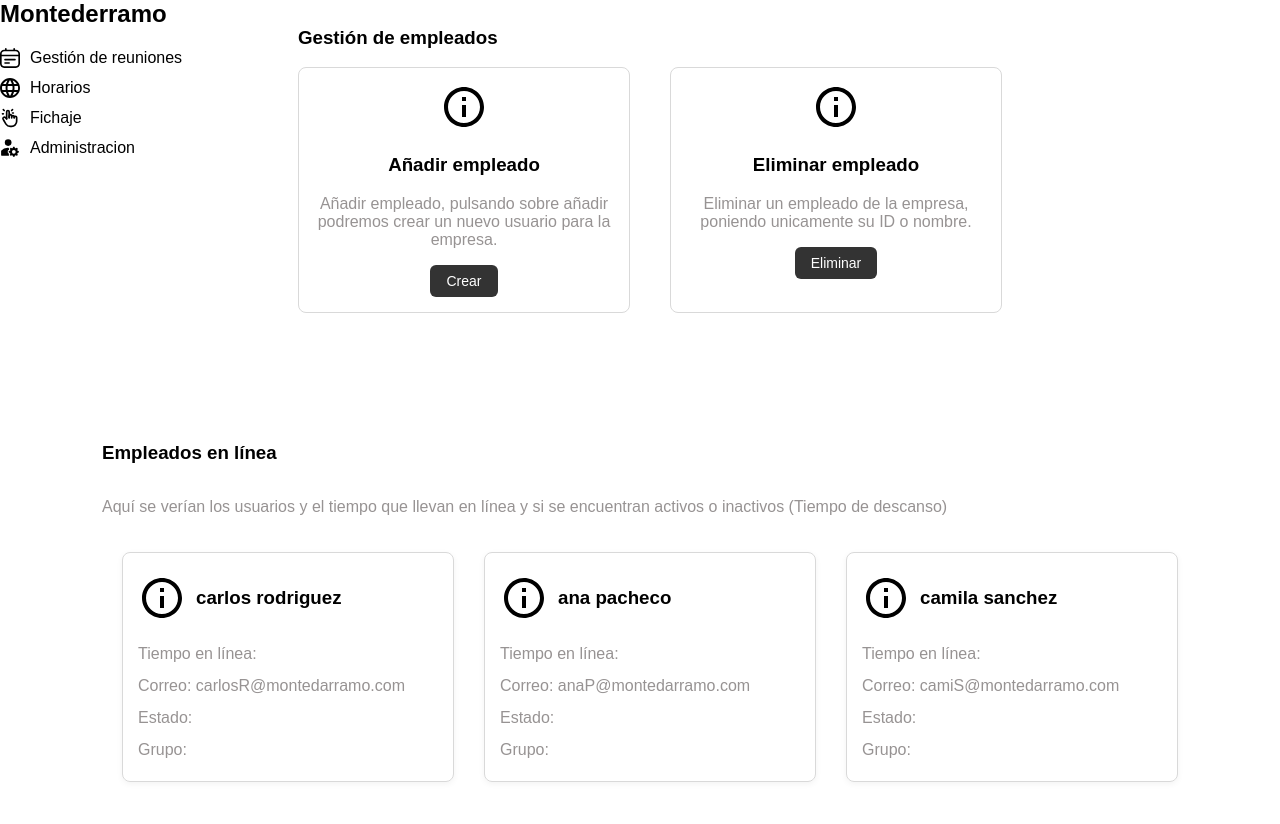
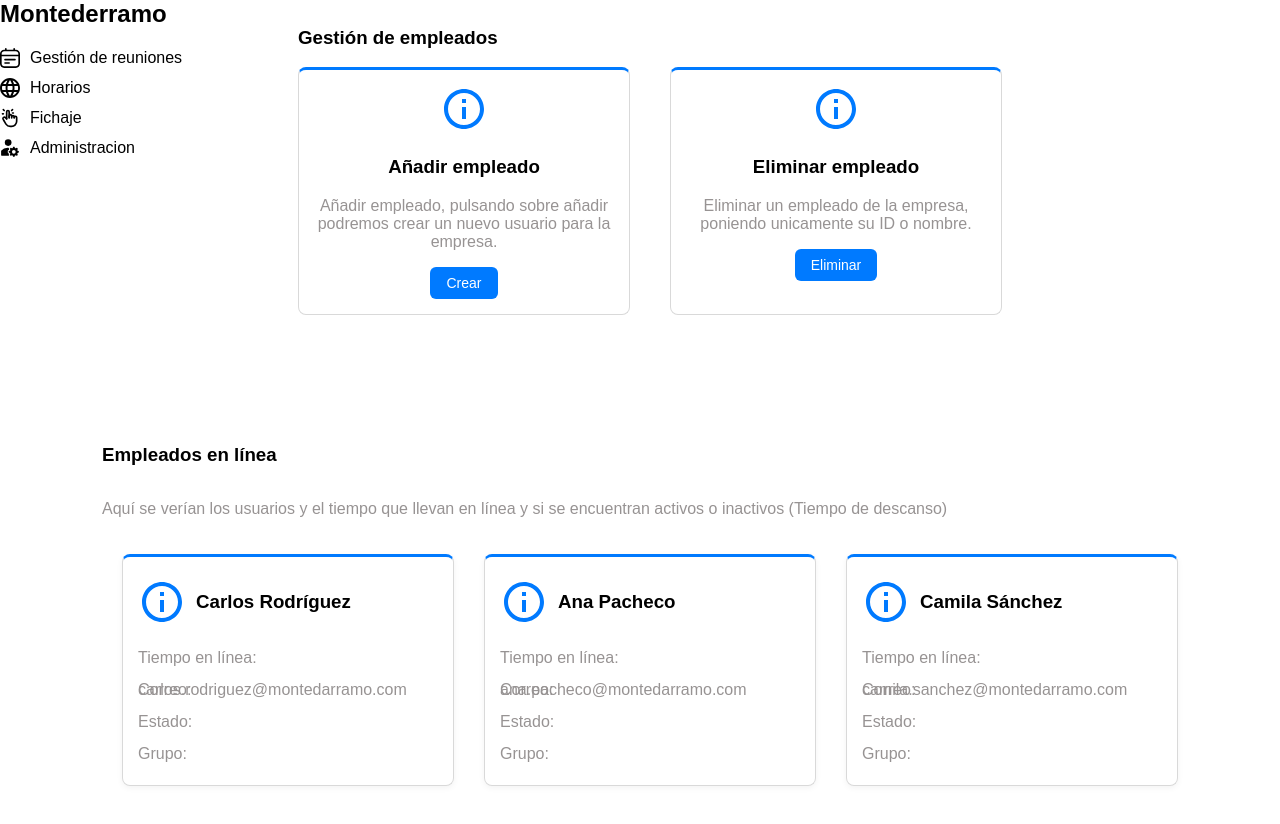
Before and after one commit to alejandroGG06/montedarramo, an Angular app: page /administracion in a window 1280 px wide. Shown: the top 824 px of the page. Built offline with nearby package versions, Linux system fonts and the light colour scheme.

Commit message:
feat: modificado de la UI para hacerla más atractiva visualmente.

```diff
--- a/src/app/administracion/administracion.component.css
+++ b/src/app/administracion/administracion.component.css
@@ -39,6 +39,7 @@ body {
 /* Card style */
 .card {
   border: 1px solid #d9d9d9;
+  border-top: 3px solid #007AFF;
   border-radius: 8px;
   padding: 15px;
   width: 300px;
@@ -51,7 +52,7 @@ body {
 }
 
 .dark-btn {
-  background-color: #333;
+  background-color: #007AFF;
   color: #fff;
   border: none;
   padding: 8px 16px;
@@ -86,6 +87,7 @@ body {
 
 .card-container {
   border: 1px solid #d9d9d9;
+  border-top: 3px solid #007AFF;
   border-radius: 8px;
   padding: 15px;
   width: 300px;
@@ -94,3 +96,9 @@ body {
   display: flex;
   flex-direction: column;
 }
+
+.icon {
+  fill: #007AFF;
+  height: 48px;
+  width: 48px;
+}
--- a/src/app/administracion/administracion.component.html
+++ b/src/app/administracion/administracion.component.html
@@ -8,7 +8,7 @@
 
             <!-- Info Card -->
             <div class="card">
-              <svg height="48" viewBox="0 0 48 48" width="48" xmlns="http://www.w3.org/2000/svg">
+              <svg class="icon" viewBox="0 0 48 48" xmlns="http://www.w3.org/2000/svg">
                 <path d="M0 0h48v48h-48z" fill="none" />
                 <path
                 d="M22 34h4v-12h-4v12zm2-30c-11.05 0-20 8.95-20 20s8.95 20 20 20 20-8.95 20-20-8.95-20-20-20zm0 36c-8.82 0-16-7.18-16-16s7.18-16 16-16 16 7.18 16 16-7.18 16-16 16zm-2-22h4v-4h-4v4z" />
@@ -19,7 +19,7 @@
               <button class="dark-btn">Crear</button>
             </div>
             <div class="card">
-              <svg height="48" viewBox="0 0 48 48" width="48" xmlns="http://www.w3.org/2000/svg">
+              <svg class="icon" viewBox="0 0 48 48" xmlns="http://www.w3.org/2000/svg">
               <path d="M0 0h48v48h-48z" fill="none" />
               <path
                 d="M22 34h4v-12h-4v12zm2-30c-11.05 0-20 8.95-20 20s8.95 20 20 20 20-8.95 20-20-8.95-20-20-20zm0 36c-8.82 0-16-7.18-16-16s7.18-16 16-16 16 7.18 16 16-7.18 16-16 16zm-2-22h4v-4h-4v4z" />
@@ -31,13 +31,13 @@
           </div>
         </div>
         <div class="container-data">
-          <h3>Empleados en línea</h3>
+          <h3 class="section-heading">Empleados en línea</h3>
           <p class="subtitle">Aquí se verían los usuarios y el tiempo que llevan en línea y si se encuentran activos o
             inactivos (Tiempo de descanso)</p>
           <div class="card-container-wrapper">
             <div class="card-container" *ngFor="let emp of empleados">
               <div class="card-header">
-                <svg class="icon" height="48" viewBox="0 0 48 48" width="48" xmlns="http://www.w3.org/2000/svg">
+                <svg class="icon" viewBox="0 0 48 48" xmlns="http://www.w3.org/2000/svg">
                   <path d="M0 0h48v48h-48z" fill="none" />
                   <path
                     d="M22 34h4v-12h-4v12zm2-30c-11.05 0-20 8.95-20 20s8.95 20 20 20 20-8.95 20-20-8.95-20-20-20zm0 36c-8.82 0-16-7.18-16-16s7.18-16 16-16 16 7.18 16 16-7.18 16-16 16zm-2-22h4v-4h-4v4z" />
--- a/src/app/principal/empelados/body.component.css
+++ b/src/app/principal/empelados/body.component.css
@@ -59,8 +59,6 @@ body {
   display: flex;
 }
 
-
-
 /* Main content */
 .main-content {
   flex: 1;
@@ -89,13 +87,14 @@ body {
 .avatar-large {
   width: 100px;
   height: 100px;
-  border: 2px solid black;
+  border: 3px solid #007AFF;
   border-radius: 50%;
 }
 
 /* Card style */
 .card {
   border: 1px solid #d9d9d9;
+  border-top: 3px solid #007AFF;
   border-radius: 8px;
   padding: 15px;
   width: fit-content;
@@ -111,6 +110,7 @@ body {
 
 .team-card {
   border: 1px solid #ddd;
+  border-top: 3px solid #007AFF;
   border-radius: 10px;
   padding: 15px;
   text-align: center;
@@ -139,3 +139,9 @@ body {
 .emp-desc {
   color: #979393;
 }
+
+.icon {
+  fill: #007AFF;
+  height: 48px;
+  width: 48px;
+}
--- a/src/app/principal/empelados/body.component.html
+++ b/src/app/principal/empelados/body.component.html
@@ -8,7 +8,7 @@
 
       <!-- Info Card -->
       <div class="card">
-        <svg height="48" viewBox="0 0 48 48" width="48" xmlns="http://www.w3.org/2000/svg"><path d="M0 0h48v48h-48z" fill="none"/><path d="M22 34h4v-12h-4v12zm2-30c-11.05 0-20 8.95-20 20s8.95 20 20 20 20-8.95 20-20-8.95-20-20-20zm0 36c-8.82 0-16-7.18-16-16s7.18-16 16-16 16 7.18 16 16-7.18 16-16 16zm-2-22h4v-4h-4v4z"/></svg>
+        <svg class="icon" viewBox="0 0 48 48" width="48" xmlns="http://www.w3.org/2000/svg"><path d="M0 0h48v48h-48z" fill="none"/><path d="M22 34h4v-12h-4v12zm2-30c-11.05 0-20 8.95-20 20s8.95 20 20 20 20-8.95 20-20-8.95-20-20-20zm0 36c-8.82 0-16-7.18-16-16s7.18-16 16-16 16 7.18 16 16-7.18 16-16 16zm-2-22h4v-4h-4v4z"/></svg>
         <h3>{{empleado?.nombre}} {{empleado?.apellido}}</h3>
         <p>{{empleado?.correo}}</p>
         <p>{{empleado?.roll}}</p>
@@ -16,14 +16,14 @@
 
       <!-- Work Time -->
       <div class="card">
-        <svg width="40" height="40" viewBox="0 0 24 24" xmlns="http://www.w3.org/2000/svg"><defs><style>.cls-1{fill:#232323;}</style></defs><path class="cls-1" d="M12,0A12,12,0,1,0,24,12,12.013,12.013,0,0,0,12,0Zm0,22A10,10,0,1,1,22,12,10.011,10.011,0,0,1,12,22Z"/><path class="cls-1" d="M13,11.586V6a1,1,0,0,0-2,0v6a1,1,0,0,0,.293.707l3,3a1,1,0,0,0,1.414-1.414Z"/></svg>
+        <svg width="40" height="40" viewBox="0 0 24 24" xmlns="http://www.w3.org/2000/svg"><defs><style>.cls-1{fill:#007AFF;}</style></defs><path class="cls-1" d="M12,0A12,12,0,1,0,24,12,12.013,12.013,0,0,0,12,0Zm0,22A10,10,0,1,1,22,12,10.011,10.011,0,0,1,12,22Z"/><path class="cls-1" d="M13,11.586V6a1,1,0,0,0-2,0v6a1,1,0,0,0,.293.707l3,3a1,1,0,0,0,1.414-1.414Z"/></svg>
         <h3>{{workHours}}</h3>
         <p>Tiempo de trabajo</p>
       </div>
 
       <!-- Pause Time -->
       <div class="card">
-        <svg viewBox="0 0 24 24" width="40" height="40" xmlns="http://www.w3.org/2000/svg"><defs><style>.cls-1{fill:#232323;}</style></defs><path class="cls-1" d="M12,0A12,12,0,1,0,24,12,12.013,12.013,0,0,0,12,0Zm0,22A10,10,0,1,1,22,12,10.011,10.011,0,0,1,12,22Z"/><path class="cls-1" d="M13,11.586V6a1,1,0,0,0-2,0v6a1,1,0,0,0,.293.707l3,3a1,1,0,0,0,1.414-1.414Z"/></svg>
+        <svg viewBox="0 0 24 24" width="40" height="40" xmlns="http://www.w3.org/2000/svg"><defs><style>.cls-1{fill:#007AFF;}</style></defs><path class="cls-1" d="M12,0A12,12,0,1,0,24,12,12.013,12.013,0,0,0,12,0Zm0,22A10,10,0,1,1,22,12,10.011,10.011,0,0,1,12,22Z"/><path class="cls-1" d="M13,11.586V6a1,1,0,0,0-2,0v6a1,1,0,0,0,.293.707l3,3a1,1,0,0,0,1.414-1.414Z"/></svg>
         <h3>{{breakHours}}</h3>
         <p>Tiempo de pausa</p>
       </div>
--- a/src/app/principal/empelados/empleadosservice.ts
+++ b/src/app/principal/empelados/empleadosservice.ts
@@ -22,9 +22,9 @@ import { Injectable } from '@angular/core';
 ]
 
   empleados: any = [
-    {nombre: 'carlos', apellido: 'rodriguez', correo: 'carlosR@montedarramo.com',roll:'Senior developer' ,foto: 'assents/n1.png'},
-    {nombre: 'ana', apellido: 'pacheco', correo: 'anaP@montedarramo.com',roll:'Data analyst', foto: 'assents/n1.png'},
-    {nombre: 'camila', apellido: 'sanchez', correo: 'camiS@montedarramo.com',roll:"Senior developer", foto: 'assents/n1.png'}
+    {nombre: 'Carlos', apellido: 'Rodríguez', correo: 'carlos.rodriguez@montedarramo.com',roll:'Senior developer' ,foto: 'assents/n1.png'},
+    {nombre: 'Ana', apellido: 'Pacheco', correo: 'ana.pacheco@montedarramo.com',roll:'Data analyst', foto: 'assents/n1.png'},
+    {nombre: 'Camila', apellido: 'Sánchez', correo: 'camila.sanchez@montedarramo.com',roll:"Senior developer", foto: 'assents/n1.png'}
   ];
 
 
--- a/src/app/principal/trabajo/trabajo.component.css
+++ b/src/app/principal/trabajo/trabajo.component.css
@@ -15,7 +15,7 @@
 }
 
 .dark-btn {
-  background-color: #333;
+  background-color: #007AFF;
   color: #fff;
   border: none;
   padding: 8px 16px;
--- a/src/app/reuniones/reuniones.component.css
+++ b/src/app/reuniones/reuniones.component.css
@@ -32,6 +32,7 @@ body {
   padding: 15px;
   width: 300px;
   text-align: center;
+  border-top: 3px solid #007AFF;
 }
 
 .card-separator {
@@ -39,6 +40,7 @@ body {
   border: none;
   border-top: 1px solid #ccc;
   margin: 1rem 0;
+  border-color: rgba(0, 122, 255, 0.1);
 }
 
 .reunion-list {
@@ -56,6 +58,7 @@ body {
   display: flex;
   align-items: center;
   gap: 10px;
+  border-left: 3px solid #007AFF;
 }
 
 .reunion-icon {
@@ -64,6 +67,7 @@ body {
   flex-shrink: 0;
   fill: #007AFF;
   margin-bottom: 45px;
+  margin-left: 5px
 }
 
 .reunion-text {
--- a/src/app/sesion/sesion.component.css
+++ b/src/app/sesion/sesion.component.css
@@ -4,6 +4,7 @@
   }
 
   .login-box {
+    border-top: 3px solid #007AFF;
     width: 300px;
     margin: auto;
     padding: 20px;
@@ -13,7 +14,7 @@
   }
 
   .input-field {
-    width: 100%;
+    width: 93%;
     padding: 10px;
     margin: 10px 0;
     border: 1px solid #ccc;
@@ -23,7 +24,7 @@
   .login-button {
     width: 100%;
     padding: 10px;
-    background: black;
+    background-color: #007AFF;
     color: white;
     border: none;
     border-radius: 5px;
--- a/src/app/sesion/sesion.component.html
+++ b/src/app/sesion/sesion.component.html
@@ -1,14 +1,14 @@
   <body>
 <div class="login-container">
-    <h1>Gestion montederramo</h1>
+    <h1>Gestión Montederramo</h1>
     <form class="login-box" (ngSubmit)="login()" >
       <label for="email">Correo</label>
-      <input type="email" id="email"  placeholder="Example@montederramo.eu" class="input-field"  [(ngModel)]="usuario" name="usuario" type="email" required />
+      <input type="email" id="email"  placeholder="example@montederramo.com" class="input-field"  [(ngModel)]="usuario" name="usuario" type="email" required />
 
       <label for="password">Contraseña</label>
-      <input type="password" id="password" placeholder="Value" class="input-field"  [(ngModel)]="password" name="password" type="password"  required />
+      <input type="password" id="password" placeholder="Contraseña" class="input-field"  [(ngModel)]="password" name="password" type="password"  required />
 
-      <button class="login-button">Iniciar sesión</button>
+      <button class="login-button" type="submit">Iniciar sesión</button>
 
       <a href="#" class="recover-link">Recuperar contraseña</a>
     </form>
```
